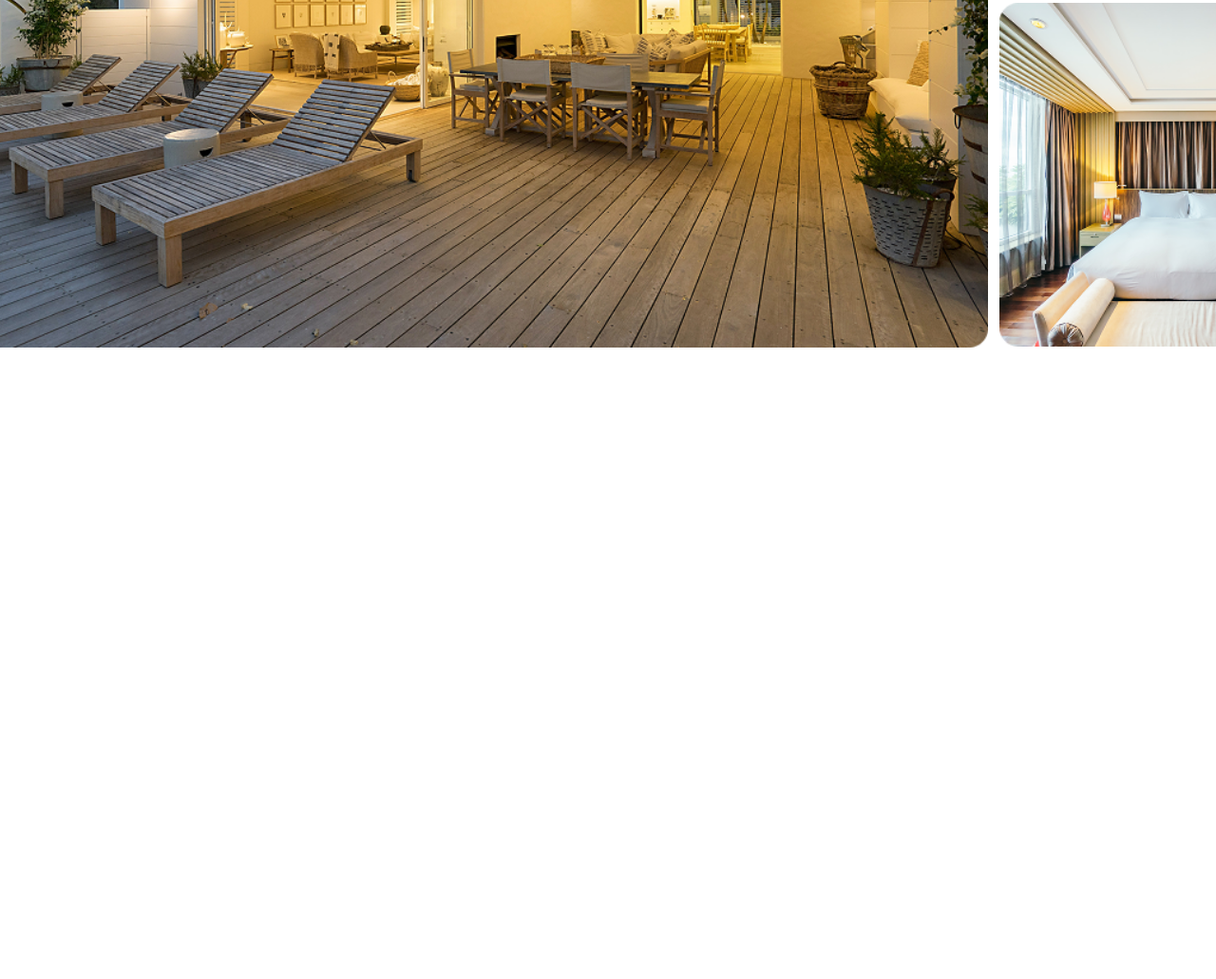
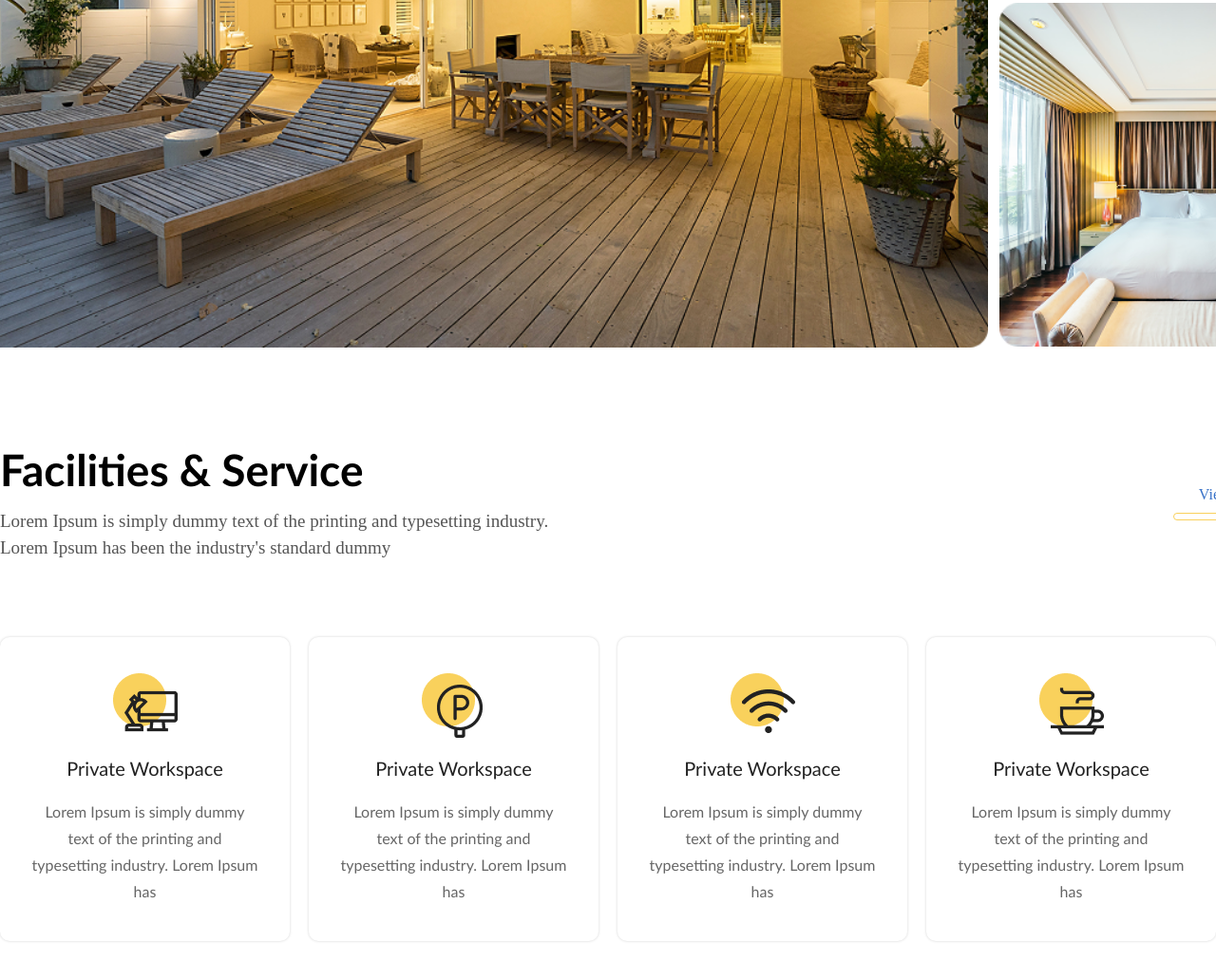
Before and after one commit to abduhakimrahmonqulzoda/HotelBoooking, a plain HTML site: page index.html in a window 1280 px wide. Shown: the part 869-1900 px from the top of the page at 95% size. Before the commit the page ends 1239 px from the top, so only its background shows below. Drawn offline with Linux system fonts and the light colour scheme.

Commit message:
Icreat section2

```diff
--- a/index.html
+++ b/index.html
@@ -70,6 +70,43 @@
         </div>
     </div>
 
+    <div class="section">
+        <div class="sectiion-1">
+            <p class="section-1p1">
+                Facilities & Service
+            </p>
+            <p class="section-1p2">
+                Lorem Ipsum is simply dummy text of the printing and typesetting industry. Lorem Ipsum has been the industry's standard dummy
+            </p>
+        </div>
+        <div class="sectiion-2">
+            <p class="section-2p1">View All</p>
+            <p class="section-2p2"></p>
+        </div>
+    </div>
+
+    <div class="section2">
+        <div class="section21">
+            <img src="/images/Group 78.png" alt="">
+            <p class="section2p1">Private Workspace</p>
+            <p class="section2p2">Lorem Ipsum is simply dummy text of the printing and typesetting industry. Lorem Ipsum has</p>
+        </div>
+        <div class="section21">
+            <img src="/images/Group 79.png" alt="">
+            <p class="section2p1">Private Workspace</p>
+            <p class="section2p2">Lorem Ipsum is simply dummy text of the printing and typesetting industry. Lorem Ipsum has</p>
+        </div>
+        <div class="section21">
+            <img src="/images/Group 80.png" alt="">
+            <p class="section2p1">Private Workspace</p>
+            <p class="section2p2">Lorem Ipsum is simply dummy text of the printing and typesetting industry. Lorem Ipsum has</p>
+        </div>
+        <div class="section21">
+            <img src="/images/Group 81 (1).png" alt="">
+            <p class="section2p1">Private Workspace</p>
+            <p class="section2p2">Lorem Ipsum is simply dummy text of the printing and typesetting industry. Lorem Ipsum has</p>
+        </div>
+    </div>
 
 
   </body>
--- a/style.css
+++ b/style.css
@@ -116,3 +116,70 @@
 .img2{
     width: 388px;
 }
+.section-1p1{
+    font-size: 46px;
+    width: 406px;
+    font-weight: 600;
+    line-height: 50px;
+    font-family: 'Gill Sans', 'Gill Sans MT', Calibri, 'Trebuchet MS', sans-serif;
+}
+.section-1p2{
+    font-size: 19px;
+    color: #555555;
+    width: 605px;
+    line-height: 28px;
+    margin-top: 15px;
+}
+.section-2p2{
+    width: 109px;
+    height: 6px;
+    border-radius: 10px;
+    border: 1px solid #F9D15C;
+    margin-top: 10px;
+}
+.section{
+    display: flex;
+    justify-content: space-around;
+    align-items: center;
+    gap: 630px;
+    margin-top: 100px;
+
+}
+.section-2p1{
+    text-align: center;
+    font-size: 16px;
+    color: #3771C8;
+}
+.section2{
+    display: flex;
+    justify-content: center;
+    align-items: center;
+    gap: 20px;
+    margin-top: 80px;
+    margin-bottom: 50px;
+}
+.section21{
+    width: 368px;
+    height: 320px;
+    box-shadow: 0px 0px 3px 0px lightgray;
+    border-radius: 10px;
+    display: flex;
+    justify-content: center;
+    flex-direction: column;
+    align-items: center;
+    text-align: center;
+}
+.section2p1{
+    font-size: 20px;
+    color: #222222;
+    font-family: 'Gill Sans', 'Gill Sans MT', Calibri, 'Trebuchet MS', sans-serif;
+    margin-top: 20px;
+}
+.section2p2{
+    width: 238px;
+    color: #666666;
+    font-size: 16px;
+    font-family: 'Gill Sans', 'Gill Sans MT', Calibri, 'Trebuchet MS', sans-serif;
+    margin-top: 20px;
+    line-height: 28px;
+}
```
